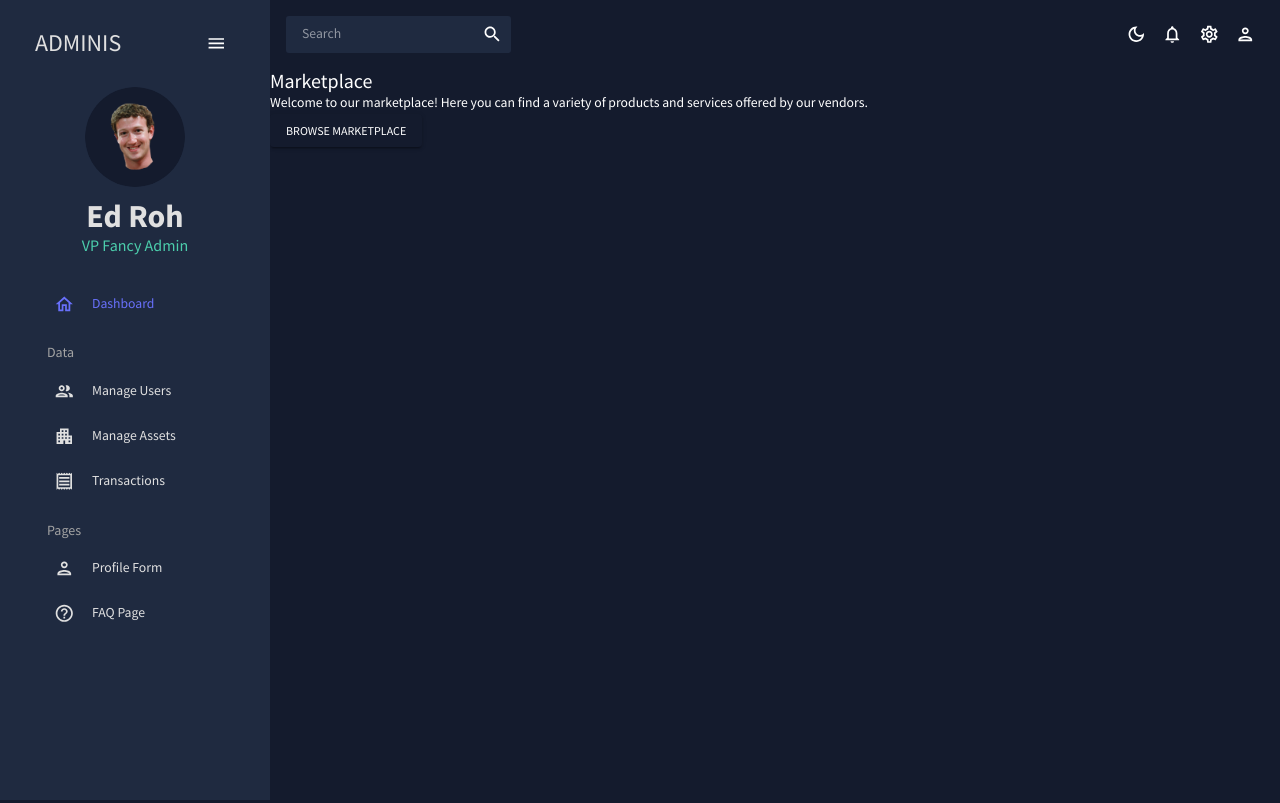
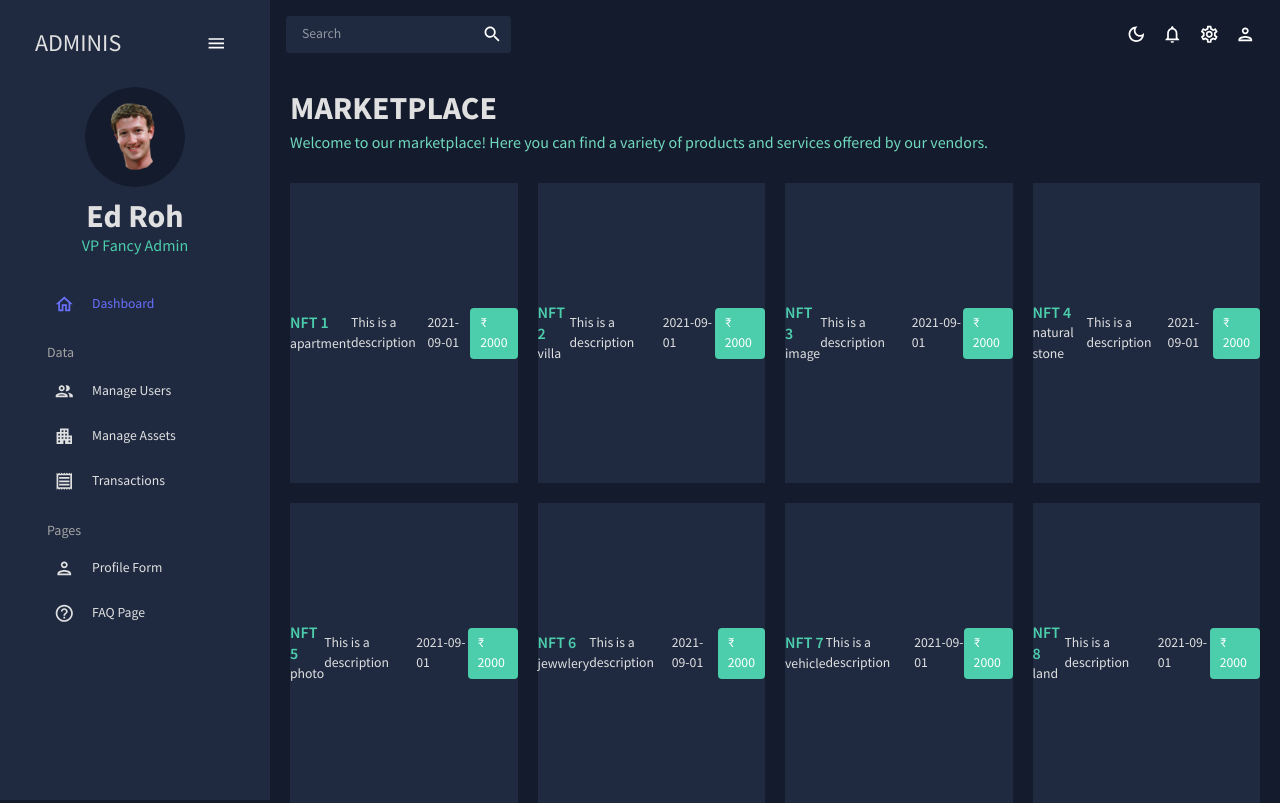
Before and after one commit to vigneshsnaik/dbms-miniproject-frontend, a React (Create React App) app: page /admin/marketplace in a window 1280 px wide. Built offline with nearby package versions, Linux system fonts and the light colour scheme.

Commit message:
add : marketplace cards

```diff
--- a/src/data/mockData.js
+++ b/src/data/mockData.js
@@ -1281,3 +1281,102 @@ export const mockGeographyData = [
     value: 171135,
   },
 ];
+
+export const mockMarketplacedata = [
+  {
+    id: 1,
+    price: 2000,
+    assetType: "apartment",
+    name: "NFT 1",
+    owner: "0x1234",
+    descrption: "This is a description",
+    image: "https://picsum.photos/200",
+    thumbnail: "https://picsum.photos/200",
+    taxable: true,
+    dateacquired: "2021-09-01",
+  },
+  {
+    id: 2,
+    price: 2000,
+    assetType: "villa",
+    name: "NFT 2",
+    owner: "0x1234",
+    descrption: "This is a description",
+    image: "https://picsum.photos/200",
+    thumbnail: "https://picsum.photos/200",
+    taxable: true,
+    dateacquired: "2021-09-01",
+  },
+  {
+    id: 3,
+    price: 2000,
+    assetType: "image",
+    name: "NFT 3",
+    owner: "0x1234",
+    descrption: "This is a description",
+    image: "https://picsum.photos/200",
+    thumbnail: "https://picsum.photos/200",
+    taxable: true,
+    dateacquired: "2021-09-01",
+  },
+  {
+    id: 4,
+    price: 2000,
+    assetType: "natural stone",
+    name: "NFT 4",
+    owner: "0x1234",
+    descrption: "This is a description",
+    image: "https://picsum.photos/200",
+    thumbnail: "https://picsum.photos/200",
+    taxable: true,
+    dateacquired: "2021-09-01",
+  },
+  {
+    id: 5,
+    price: 2000,
+    assetType: "photo",
+    name: "NFT 5",
+    owner: "0x1234",
+    descrption: "This is a description",
+    image: "https://picsum.photos/200",
+    thumbnail: "https://picsum.photos/200",
+    taxable: true,
+    dateacquired: "2021-09-01",
+  },
+  {
+    id: 6,
+    price: 2000,
+    assetType: "jewwlery",
+    name: "NFT 6",
+    owner: "0x1234",
+    descrption: "This is a description",
+    image: "https://picsum.photos/200",
+    thumbnail: "https://picsum.photos/200",
+    taxable: true,
+    dateacquired: "2021-09-01",
+  },
+  {
+    id: 7,
+    price: 2000,
+    assetType: "vehicle",
+    name: "NFT 7",
+    owner: "0x1234",
+    descrption: "This is a description",
+    image: "https://picsum.photos/200",
+    thumbnail: "https://picsum.photos/200",
+    taxable: true,
+    dateacquired: "2021-09-01",
+  },
+  {
+    id: 8,
+    price: 2000,
+    assetType: "land",
+    name: "NFT 8",
+    owner: "0x1234",
+    descrption: "This is a description",
+    image: "https://picsum.photos/200",
+    thumbnail: "https://picsum.photos/200",
+    taxable: true,
+    dateacquired: "2021-09-01",
+  },
+];
--- a/src/scenes/admin/marketplace/index.jsx
+++ b/src/scenes/admin/marketplace/index.jsx
@@ -1,18 +1,71 @@
 import React from "react";
-import { Typography, Button } from "@mui/material";
+import { Typography, Box, useTheme } from "@mui/material";
+import { tokens } from "../../../theme";
+import GroupIcon from "@mui/icons-material/Group";
+import LocalGroceryStoreIcon from "@mui/icons-material/LocalGroceryStore";
+import LibraryAddIcon from "@mui/icons-material/LibraryAdd";
 
+import Header from "../../../components/Header";
+import { mockMarketplacedata } from "../../../data/mockData";
 function Marketplace() {
+  const theme = useTheme();
+  const colors = tokens(theme.palette.mode);
   return (
-    <div>
-      <Typography variant="h4">Marketplace</Typography>
-      <Typography variant="body1">
-        Welcome to our marketplace! Here you can find a variety of products and
-        services offered by our vendors.
-      </Typography>
-      <Button variant="contained" color="primary">
-        Browse Marketplace
-      </Button>
-    </div>
+    <Box m="20px">
+      <Box display="flex" justifyContent="space-between" alignItems="center">
+        <Header
+          title="MARKETPLACE"
+          subtitle="Welcome to our marketplace! Here you can find a variety of products and
+        services offered by our vendors."
+        />
+      </Box>
+      <Box
+        display="grid"
+        gridTemplateColumns="repeat(12, 1fr)"
+        gridAutoRows="140px"
+        gap="20px"
+      >
+        {/* card */}
+        {mockMarketplacedata.map((element, i) => (
+          <Box
+            key={`${element.id}-${i}`}
+            gridColumn="span 3"
+            gridRow="span 2"
+            backgroundColor={colors.primary[400]}
+            display="flex"
+            alignItems="center"
+            justifyContent="center"
+          >
+            <Box>
+              <Typography
+                color={colors.greenAccent[500]}
+                variant="h5"
+                fontWeight="600"
+              >
+                {element.name}
+              </Typography>
+              <Typography color={colors.grey[100]}>
+                {element.assetType}
+              </Typography>
+            </Box>
+
+            <Box>
+              <Typography color={colors.grey[100]}>
+                {element.descrption}
+              </Typography>
+            </Box>
+            <Box color={colors.grey[100]}>{element.dateacquired}</Box>
+            <Box
+              backgroundColor={colors.greenAccent[500]}
+              p="5px 10px"
+              borderRadius="4px"
+            >
+              ₹ {element.price}
+            </Box>
+          </Box>
+        ))}
+      </Box>
+    </Box>
   );
 }
 
```
